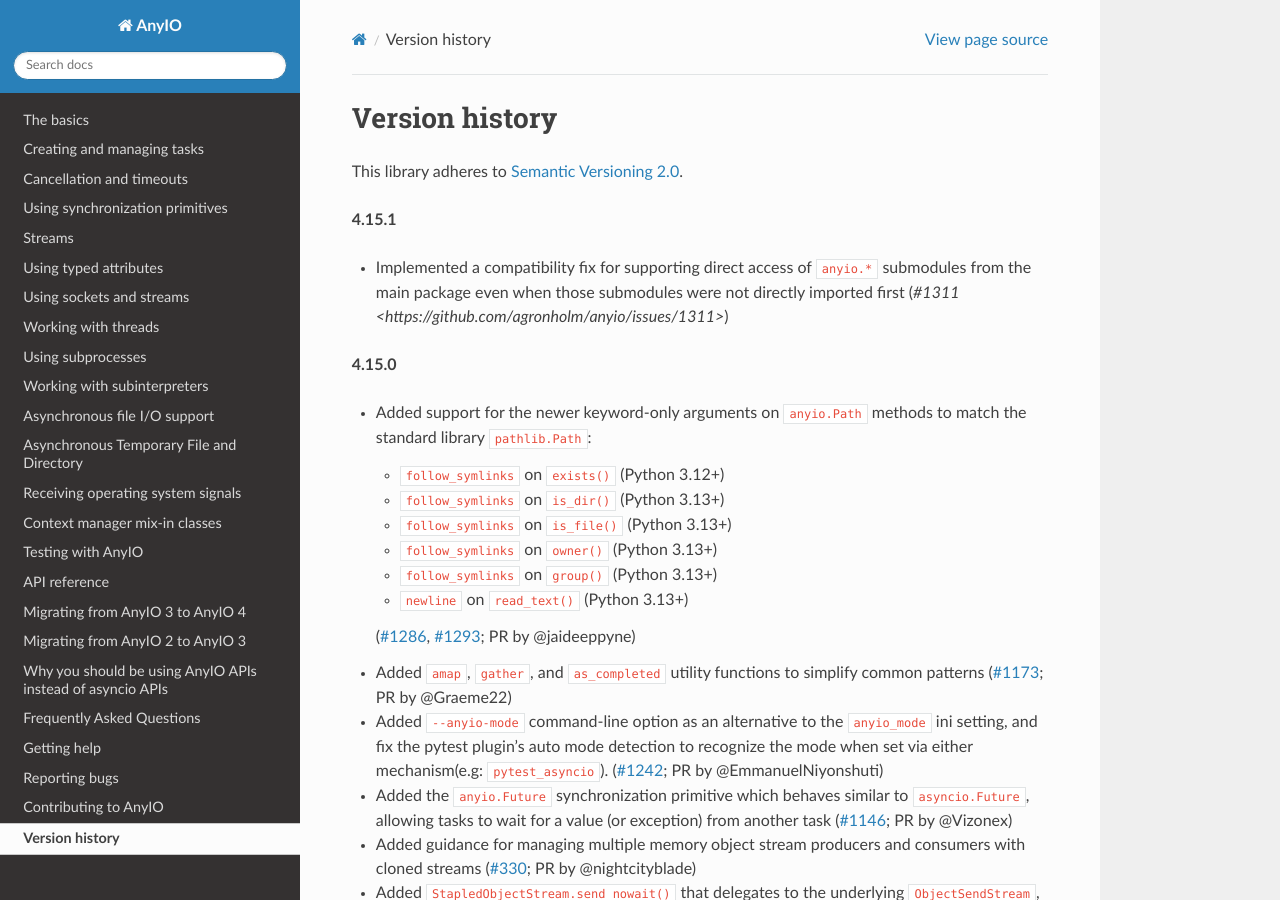
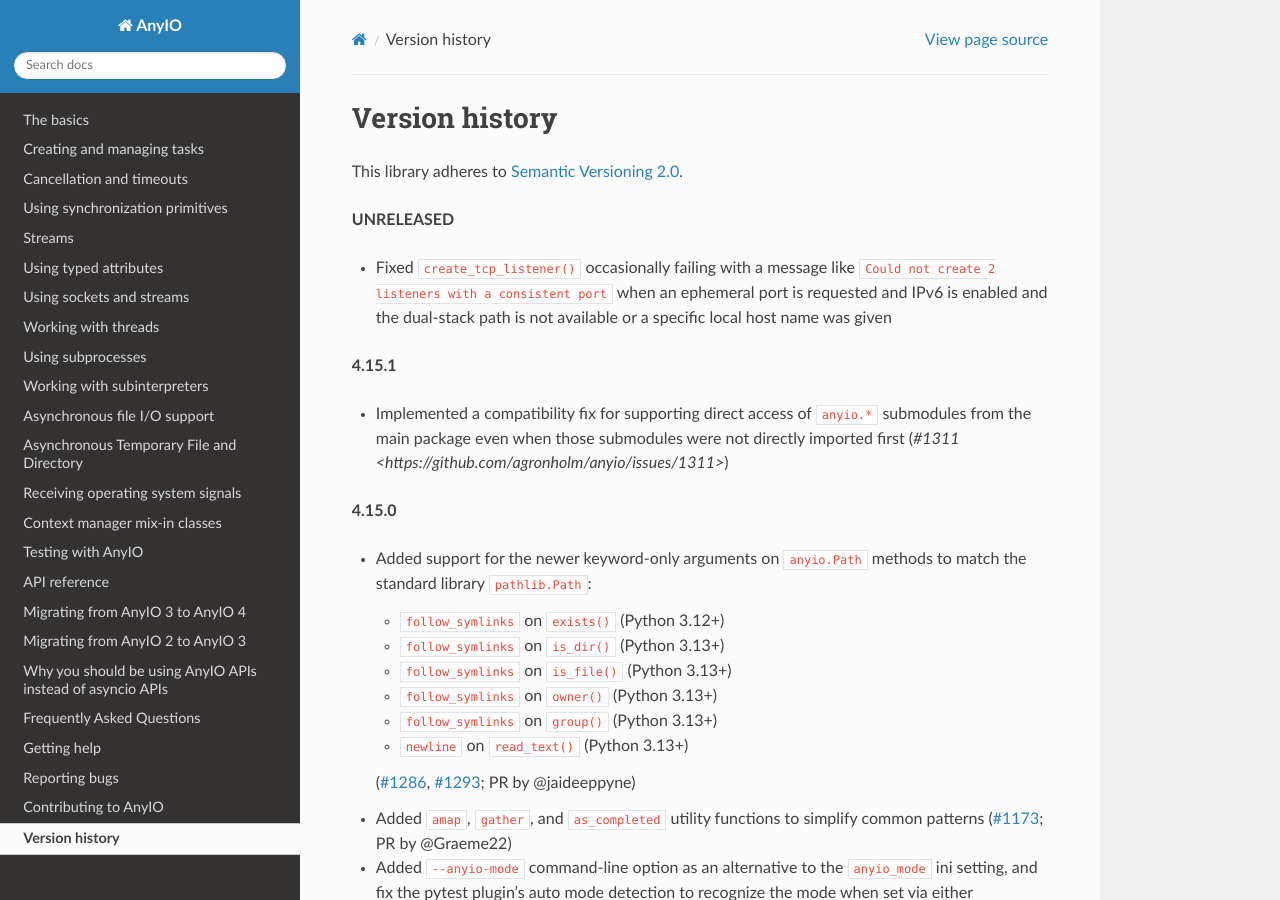
Before and after one commit to agronholm/anyio, a Sphinx documentation site: the page built from docs/versionhistory.rst, in a window 1280 px wide and 900 px high. Built offline with Sphinx 7.4.7 and the Read the Docs theme 3.1.0, drawn with Linux system fonts in a browser that asks for light colours; the version number could not be read and is left out.

Commit message:
Fixed occasional bind failures with IPv6 and ephemeral ports

```diff
--- a/docs/versionhistory.rst
+++ b/docs/versionhistory.rst
@@ -2,6 +2,13 @@
 ===============
 
 This library adheres to `Semantic Versioning 2.0 <http://semver.org/>`_.
+
+**UNRELEASED**
+
+- Fixed ``create_tcp_listener()`` occasionally failing with a message like
+  ``Could not create 2 listeners with a consistent port`` when an ephemeral port is
+  requested and IPv6 is enabled and the dual-stack path is not available or a specific
+  local host name was given
 
 **4.15.1**
 
```
Also changed, not shown: 1 other file.
